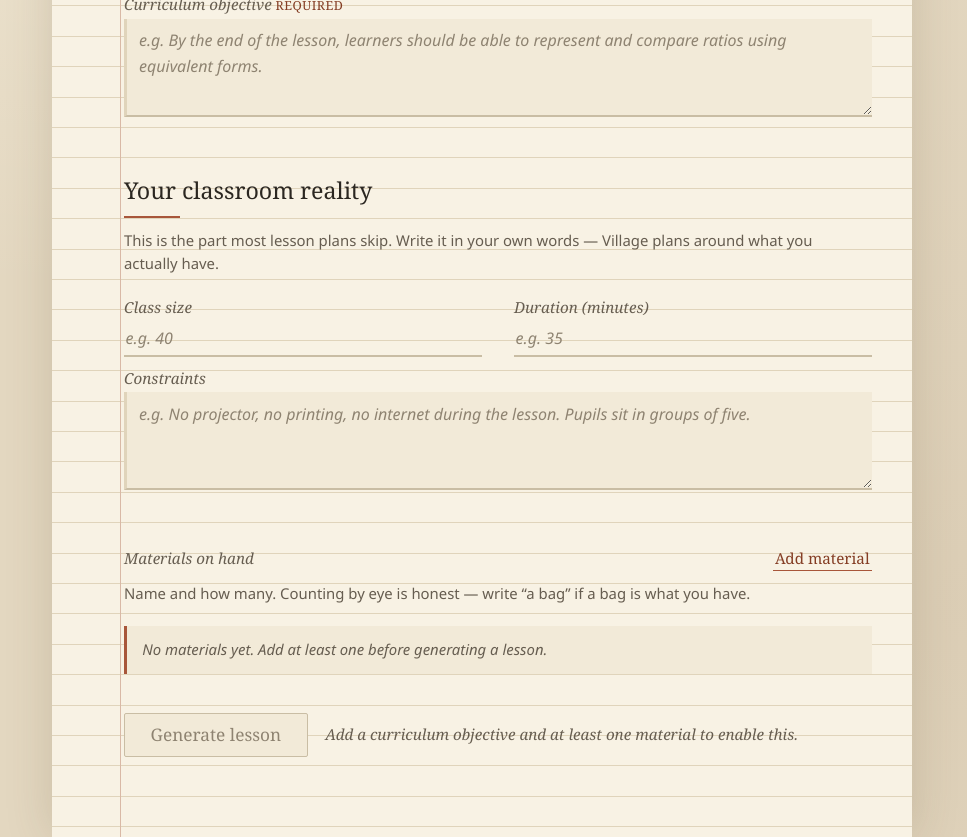
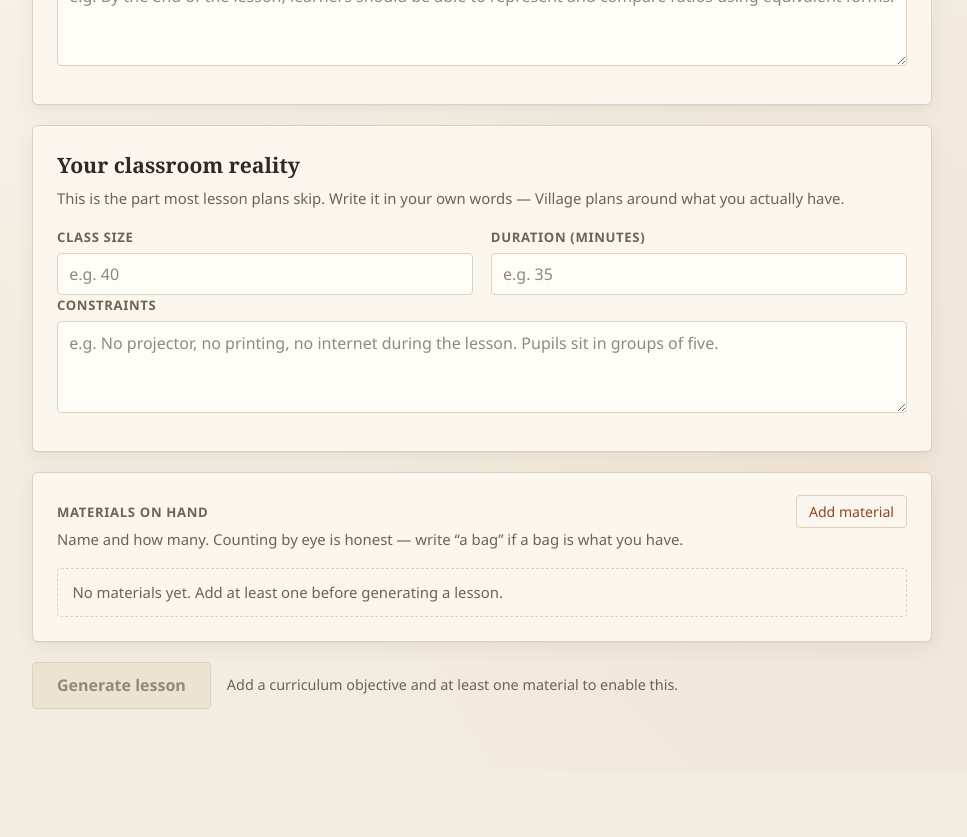
Before and after one commit to Udeibom/village, a React (Vite) app: page / in a window 1280 px wide. Shown: the part 480-1317 px from the top of the page, without its empty margins (158-1125 px from the left). After the commit the page ends 1253 px from the top, so only its background shows below. Built offline with nearby package versions, Linux system fonts and the light colour scheme.

Commit message:
Restore the warm card layout after the notebook treatment was rejected

```diff
--- a/src/styles.css
+++ b/src/styles.css
@@ -1,27 +1,24 @@
 /* Village — paper and chalk.
-   The lesson lives on a sheet of exercise-book paper: ruled lines, a margin
-   rule, no boxes, no shadows. Fields are written on lines, not typed into
-   boxes. Warm earth tones, serif headings, humanist sans for reading.
-   No framework, no blue-purple gradients. */
+   Warm paper, muted earth tones, one serif for headings and a humanist sans
+   for reading. No framework, no blue-purple gradients. */
 
 :root {
-  --desk: #e3d7c0;
-  --paper: #f8f2e4;
-  --paper-writable: #f2ead8;
-  --paper-rule: #e0d4bb;
-  --margin-rule: #d9b9a6;
-  --ink: #2b2721;
-  --ink-soft: #665d50;
-  --ink-faint: #8e8371;
-  --clay: #a8563a;
-  --clay-deep: #843d24;
-  --moss: #52633c;
-  --rule-ink: #c9bda4;
+  --paper: #f3ece0;
+  --paper-raised: #fbf7ef;
+  --paper-sunk: #ece3d3;
+  --ink: #2f2a23;
+  --ink-soft: #6d6355;
+  --ink-faint: #948878;
+  --clay: #b05c3b;
+  --clay-deep: #8d4526;
+  --moss: #5d6f42;
+  --rule: #ddd1bb;
+  --rule-soft: #e8dfcd;
 
   --font-heading: Georgia, 'Iowan Old Style', 'Palatino Linotype', 'Times New Roman', serif;
   --font-body: 'Segoe UI', system-ui, -apple-system, 'Helvetica Neue', Arial, sans-serif;
 
-  --line-height: 1.9rem;
+  --shadow-card: 0 1px 0 rgba(47, 42, 35, 0.04), 0 6px 18px rgba(90, 74, 52, 0.07);
 }
 
 * {
@@ -35,13 +32,13 @@ body {
 }
 
 body {
-  background: var(--desk);
+  background: var(--paper);
   background-image: radial-gradient(
-      circle at 20% 8%,
-      rgba(255, 250, 235, 0.5),
-      transparent 42%
+      circle at 18% 12%,
+      rgba(255, 255, 255, 0.55),
+      transparent 45%
     ),
-    radial-gradient(circle at 88% 82%, rgba(120, 80, 40, 0.07), transparent 45%);
+    radial-gradient(circle at 82% 78%, rgba(176, 92, 59, 0.05), transparent 40%);
   color: var(--ink);
   font-family: var(--font-body);
   font-size: 16px;
@@ -50,122 +47,88 @@ body {
 }
 
 .page {
-  max-width: 860px;
-  min-height: 100vh;
+  max-width: 940px;
   margin: 0 auto;
-  padding: 3rem 2.5rem 5rem 4.5rem;
-  background-color: var(--paper);
-  background-image:
-    linear-gradient(
-      to right,
-      transparent 0,
-      transparent 68px,
-      var(--margin-rule) 68px,
-      var(--margin-rule) 69px,
-      transparent 69px
-    ),
-    repeating-linear-gradient(
-      to bottom,
-      transparent 0,
-      transparent calc(var(--line-height) - 1px),
-      var(--paper-rule) calc(var(--line-height) - 1px),
-      var(--paper-rule) var(--line-height)
-    );
-  box-shadow: 0 0 44px rgba(90, 70, 40, 0.18);
+  padding: 2.5rem 1.25rem 4rem;
 }
 
-/* --- masthead ------------------------------------------------------- */
-
 .masthead {
-  padding-bottom: 1.1rem;
-  margin-bottom: 2rem;
-  border-bottom: 3px double var(--rule-ink);
+  border-bottom: 2px solid var(--rule);
+  padding-bottom: 1rem;
+  margin-bottom: 1.75rem;
 }
 
 .masthead h1 {
   font-family: var(--font-heading);
-  font-size: 2.7rem;
-  font-weight: 400;
-  letter-spacing: 0.01em;
+  font-size: 2.4rem;
+  font-weight: 600;
+  letter-spacing: -0.01em;
   margin: 0;
   color: var(--clay-deep);
 }
 
 .tagline {
-  margin: 0.4rem 0 0;
+  margin: 0.35rem 0 0;
   color: var(--ink-soft);
-  font-family: var(--font-heading);
-  font-style: italic;
-  font-size: 1.05rem;
+  font-size: 1.02rem;
 }
-
-/* --- sections -------------------------------------------------------- */
 
 .sheet {
   display: flex;
   flex-direction: column;
-  gap: 2.4rem;
+  gap: 1.25rem;
 }
 
 .card {
-  padding: 0;
+  background: var(--paper-raised);
+  border: 1px solid var(--rule);
+  border-radius: 6px;
+  padding: 1.4rem 1.5rem 1.5rem;
+  box-shadow: var(--shadow-card);
 }
 
 .card h2 {
   font-family: var(--font-heading);
-  font-size: 1.45rem;
-  font-weight: 400;
-  margin: 0 0 0.2rem;
-  color: var(--ink);
-}
-
-.card h2::after {
-  content: '';
-  display: block;
-  width: 3.5rem;
-  height: 2px;
-  margin-top: 0.45rem;
-  background: var(--clay);
+  font-size: 1.32rem;
+  font-weight: 600;
+  margin: 0 0 0.35rem;
 }
 
 .card-hint {
-  margin: 0.7rem 0 1.3rem;
+  margin: 0 0 1.1rem;
   color: var(--ink-soft);
   font-size: 0.93rem;
-  max-width: 46rem;
 }
-
-/* --- fields ---------------------------------------------------------- */
 
 .field-grid {
   display: grid;
-  grid-template-columns: repeat(auto-fit, minmax(210px, 1fr));
-  gap: 0.4rem 2rem;
+  grid-template-columns: repeat(auto-fit, minmax(200px, 1fr));
+  gap: 0.9rem 1.1rem;
 }
 
 .field {
   display: flex;
   flex-direction: column;
-  gap: 0.15rem;
-  margin-bottom: 1.1rem;
+  gap: 0.35rem;
+  margin-bottom: 0.9rem;
 }
 
 .field-grid .field {
-  margin-bottom: 0.6rem;
+  margin-bottom: 0;
 }
 
 .field-label {
-  font-family: var(--font-heading);
-  font-size: 0.95rem;
-  font-style: italic;
+  font-size: 0.82rem;
+  font-weight: 600;
+  letter-spacing: 0.05em;
+  text-transform: uppercase;
   color: var(--ink-soft);
 }
 
 .required {
-  font-style: normal;
-  font-size: 0.78rem;
-  letter-spacing: 0.04em;
-  text-transform: uppercase;
+  text-transform: none;
+  letter-spacing: 0;
+  font-weight: 500;
   color: var(--clay-deep);
 }
 
@@ -175,44 +138,29 @@ textarea {
   font-family: var(--font-body);
   font-size: 1rem;
   color: var(--ink);
-  background: transparent;
-  border: none;
-  border-bottom: 2px solid var(--rule-ink);
-  border-radius: 0;
-  padding: 0.35rem 0.1rem;
+  background: #fffdf8;
+  border: 1px solid var(--rule);
+  border-radius: 4px;
+  padding: 0.55rem 0.7rem;
   width: 100%;
-  transition: border-color 120ms ease;
 }
 
 textarea {
   resize: vertical;
-  line-height: 1.6;
-  background: var(--paper-writable);
-  border-bottom: 2px solid var(--rule-ink);
-  padding: 0.6rem 0.75rem;
-  border-left: 3px solid var(--paper-rule);
+  line-height: 1.5;
 }
 
 input:focus,
-textarea:focus {
-  outline: none;
-  border-bottom-color: var(--clay);
-}
-
-input:focus-visible,
-textarea:focus-visible,
+textarea:focus,
 button:focus-visible {
   outline: 2px solid var(--clay);
-  outline-offset: 2px;
+  outline-offset: 1px;
 }
 
 input::placeholder,
 textarea::placeholder {
   color: var(--ink-faint);
-  font-style: italic;
 }
-
-/* --- materials ------------------------------------------------------- */
 
 .materials-header {
   display: flex;
@@ -227,14 +175,14 @@ textarea::placeholder {
   padding: 0;
   display: flex;
   flex-direction: column;
-  gap: 0.15rem;
+  gap: 0.5rem;
 }
 
 .material-row {
   display: grid;
-  grid-template-columns: 1fr 8rem auto;
-  gap: 1.25rem;
-  align-items: end;
+  grid-template-columns: 1fr 110px auto;
+  gap: 0.5rem;
+  align-items: center;
 }
 
 .material-quantity {
@@ -242,27 +190,24 @@ textarea::placeholder {
 }
 
 .empty-note {
-  margin: 0.4rem 0 0;
-  padding: 0.8rem 0.95rem;
-  background: var(--paper-writable);
-  border-left: 3px solid var(--clay);
+  margin: 0.25rem 0 0;
+  padding: 0.75rem 0.9rem;
+  border: 1px dashed var(--rule);
+  border-radius: 4px;
   color: var(--ink-soft);
   font-size: 0.93rem;
-  font-style: italic;
 }
 
-/* --- buttons --------------------------------------------------------- */
-
 .button-primary {
-  font-family: var(--font-heading);
-  font-size: 1.08rem;
-  color: #fdf8ef;
+  font-family: var(--font-body);
+  font-size: 1rem;
+  font-weight: 600;
+  color: #fff8f1;
   background: var(--clay);
   border: 1px solid var(--clay-deep);
-  border-radius: 2px;
-  padding: 0.6rem 1.6rem;
+  border-radius: 4px;
+  padding: 0.7rem 1.5rem;
   cursor: pointer;
-  box-shadow: inset 0 1px 0 rgba(255, 255, 255, 0.25);
 }
 
 .button-primary:hover:not(:disabled) {
@@ -270,94 +215,70 @@ textarea::placeholder {
 }
 
 .button-primary:disabled {
-  background: var(--paper-writable);
-  border-color: var(--rule-ink);
+  background: var(--paper-sunk);
+  border-color: var(--rule);
   color: var(--ink-faint);
   cursor: not-allowed;
-  box-shadow: none;
 }
 
 .button-quiet {
-  font-family: var(--font-heading);
-  font-size: 0.95rem;
+  font-family: var(--font-body);
+  font-size: 0.88rem;
   color: var(--clay-deep);
   background: transparent;
-  border: none;
-  border-bottom: 1px solid var(--clay);
-  border-radius: 0;
-  padding: 0.1rem 0.15rem;
+  border: 1px solid var(--rule);
+  border-radius: 4px;
+  padding: 0.35rem 0.75rem;
   cursor: pointer;
 }
 
 .button-quiet:hover {
-  color: var(--ink);
-  border-bottom-color: var(--ink-soft);
+  background: var(--paper-sunk);
 }
 
 .button-remove {
-  color: var(--ink-faint);
-  border-bottom-color: var(--rule-ink);
-}
-
-.button-remove:hover {
-  color: var(--clay-deep);
-  border-bottom-color: var(--clay);
+  color: var(--ink-soft);
 }
 
 .actions {
   display: flex;
   align-items: center;
-  gap: 1.1rem;
+  gap: 1rem;
   flex-wrap: wrap;
 }
 
 .action-hint {
   margin: 0;
   color: var(--ink-soft);
-  font-family: var(--font-heading);
-  font-style: italic;
-  font-size: 0.95rem;
+  font-size: 0.9rem;
 }
 
 .notice {
+  border-radius: 4px;
   padding: 0.9rem 1.1rem;
   display: flex;
   align-items: center;
   justify-content: space-between;
   gap: 1rem;
   flex-wrap: wrap;
-  background: var(--paper-writable);
-  border-left: 3px solid var(--clay);
 }
 
 .notice-error {
-  border-left-color: var(--clay-deep);
+  background: #f6e3d8;
+  border: 1px solid #d8a887;
 }
 
 .notice-text {
   margin: 0;
-  color: var(--ink);
+  color: var(--clay-deep);
 }
 
-@media (max-width: 620px) {
-  .page {
-    padding: 2rem 1.25rem 3rem 2rem;
-    background-image: repeating-linear-gradient(
-      to bottom,
-      transparent 0,
-      transparent calc(var(--line-height) - 1px),
-      var(--paper-rule) calc(var(--line-height) - 1px),
-      var(--paper-rule) var(--line-height)
-    );
-  }
-
+@media (max-width: 560px) {
   .material-row {
     grid-template-columns: 1fr 1fr;
-    gap: 0.75rem;
   }
 
   .button-remove {
     grid-column: 1 / -1;
-    justify-self: start;
   }
 }
```
